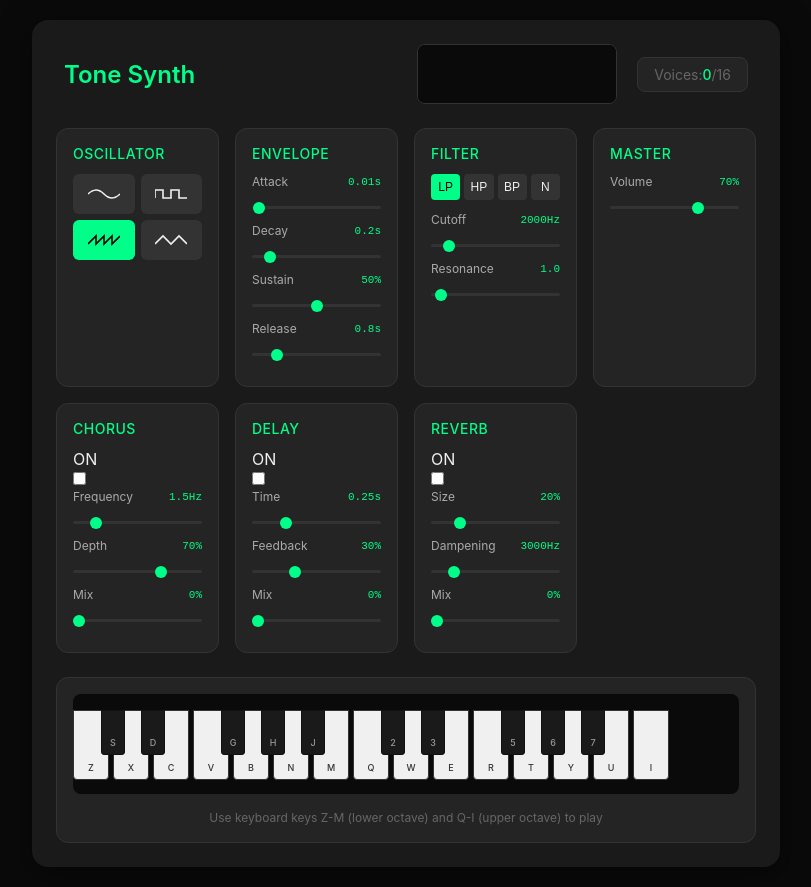
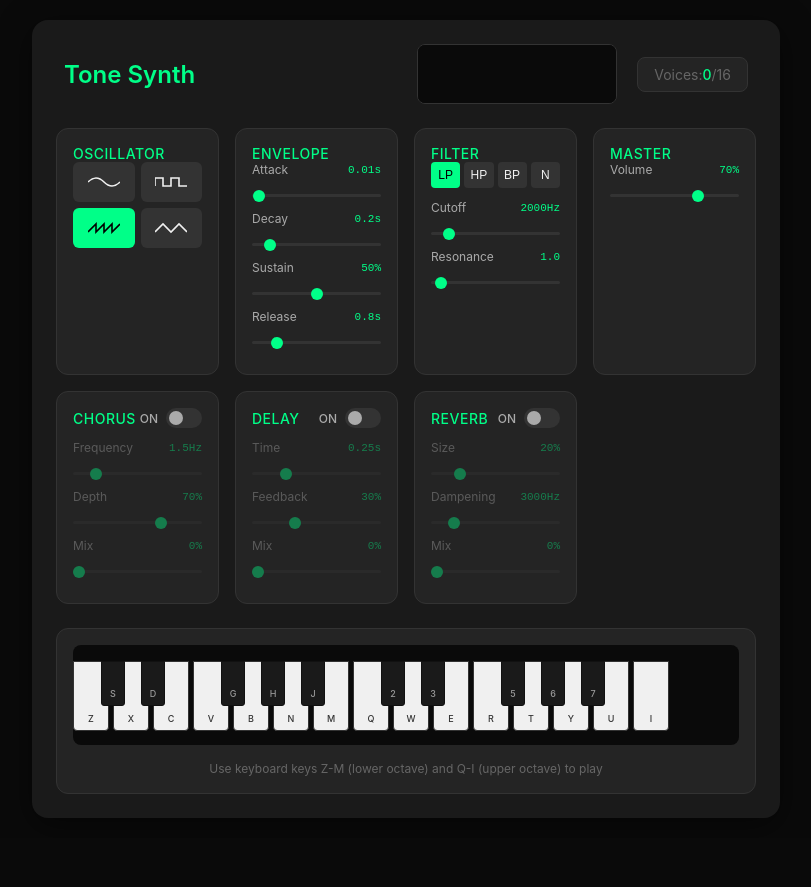
Before and after one commit to HatakeyamaOsamu/aji, a React (Vite) app: page / in a window 1280 px wide. Shown: the whole page, without its empty margins (234-1045 px from the left). After the commit the page ends 838 px from the top, so only its background shows below. Built offline with nearby package versions, Linux system fonts and the light colour scheme.

Commit message:
Update: Add switch control styles

```diff
--- a/src/styles/index.css
+++ b/src/styles/index.css
@@ -97,10 +97,17 @@ body {
     border: 1px solid var(--border-color);
 }
 
+.section-header {
+    display: flex;
+    justify-content: space-between;
+    align-items: center;
+    margin-bottom: 12px;
+}
+
 .section-title {
     font-size: 14px;
     font-weight: 500;
-    margin-bottom: 12px;
+    margin: 0;
     color: var(--accent-color);
     text-transform: uppercase;
     letter-spacing: 0.5px;
@@ -255,6 +262,81 @@ body {
     box-shadow: 0 0 6px rgba(0, 255, 136, 0.5);
 }
 
+/* Switch Control */
+.switch-control {
+    display: flex;
+    align-items: center;
+}
+
+.switch-label {
+    display: flex;
+    align-items: center;
+    gap: 8px;
+    cursor: pointer;
+}
+
+.switch-text {
+    font-size: 12px;
+    color: var(--text-secondary);
+    font-weight: 500;
+}
+
+.switch-wrapper {
+    position: relative;
+    width: 36px;
+    height: 20px;
+}
+
+.switch-input {
+    position: absolute;
+    opacity: 0;
+    width: 0;
+    height: 0;
+}
+
+.switch-slider {
+    position: absolute;
+    cursor: pointer;
+    top: 0;
+    left: 0;
+    right: 0;
+    bottom: 0;
+    background-color: var(--control-bg);
+    transition: all 0.3s;
+    border-radius: 10px;
+}
+
+.switch-slider:before {
+    position: absolute;
+    content: "";
+    height: 14px;
+    width: 14px;
+    left: 3px;
+    bottom: 3px;
+    background-color: var(--text-secondary);
+    transition: all 0.3s;
+    border-radius: 50%;
+}
+
+.switch-input:checked + .switch-slider {
+    background-color: var(--accent-color);
+}
+
+.switch-input:checked + .switch-slider:before {
+    transform: translateX(16px);
+    background-color: #000;
+}
+
+.switch-input:focus + .switch-slider {
+    box-shadow: 0 0 1px var(--accent-color);
+}
+
+/* Disabled State for Controls */
+.control-content.disabled {
+    opacity: 0.4;
+    pointer-events: none;
+}
+
 /* Virtual Keyboard */
 .keyboard-container {
     background-color: var(--bg-tertiary);
```
